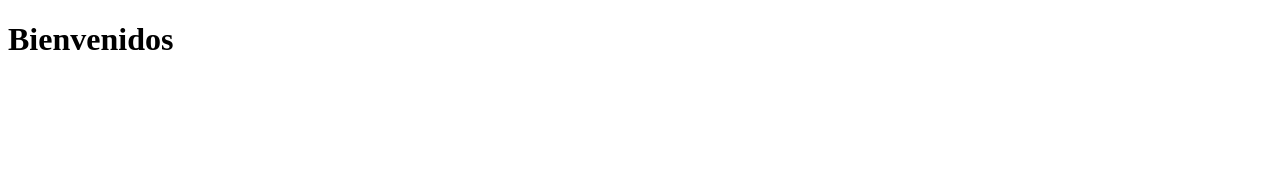
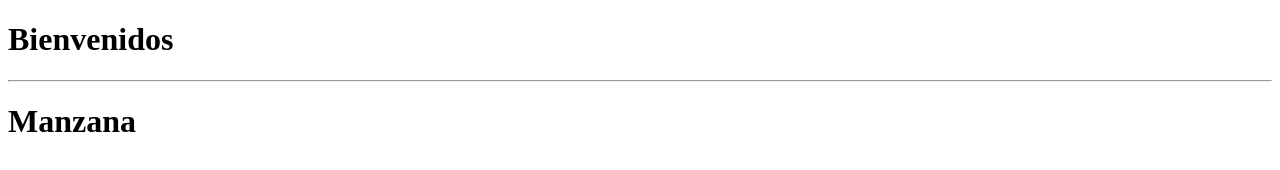
Before and after one commit to JohanRomulo/web, a plain HTML site: page index.html in a window 1280 px wide. Drawn offline with Linux system fonts and the light colour scheme.

Commit message:
Fernando

```diff
--- a/index.html
+++ b/index.html
@@ -7,5 +7,7 @@
 </head>
 <body>
     <h1>Bienvenidos</h1>
+    <hr>
+    <h1>Manzana</h1>
 </body>
 </html>
```
